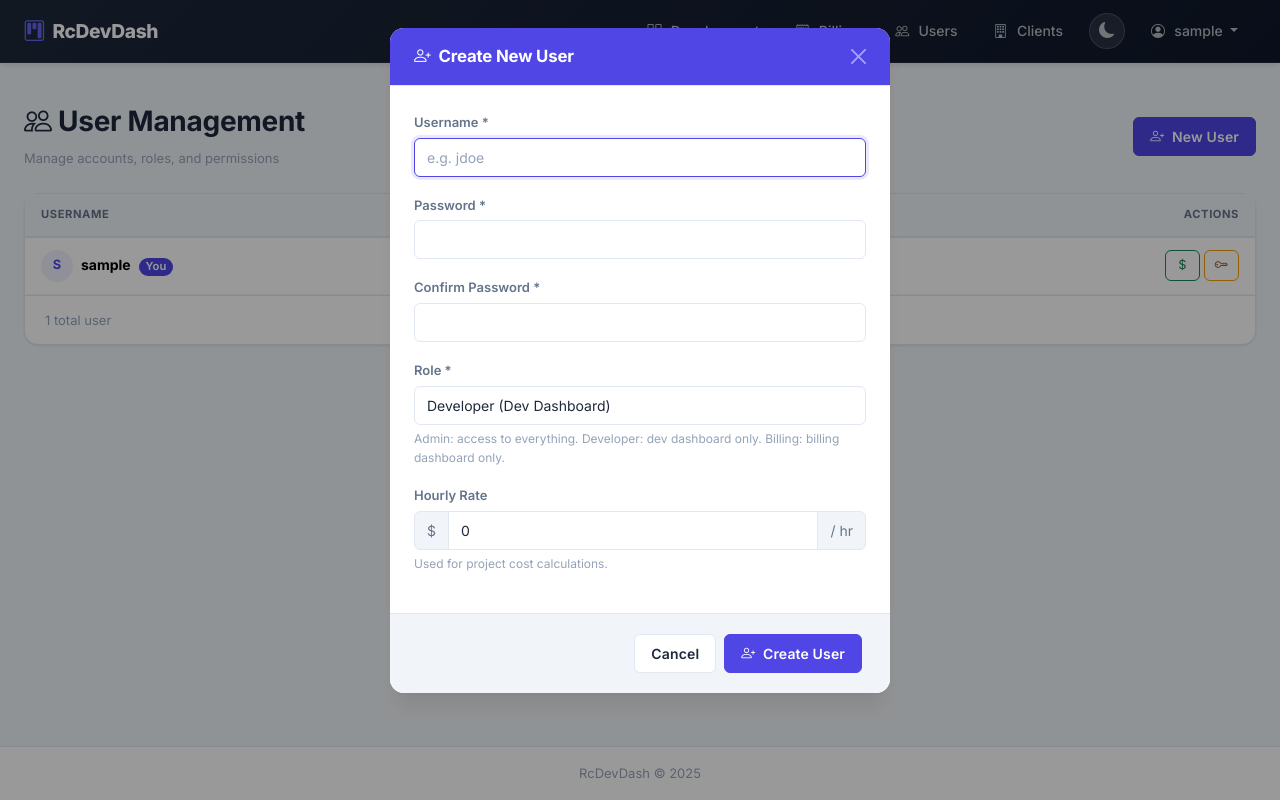
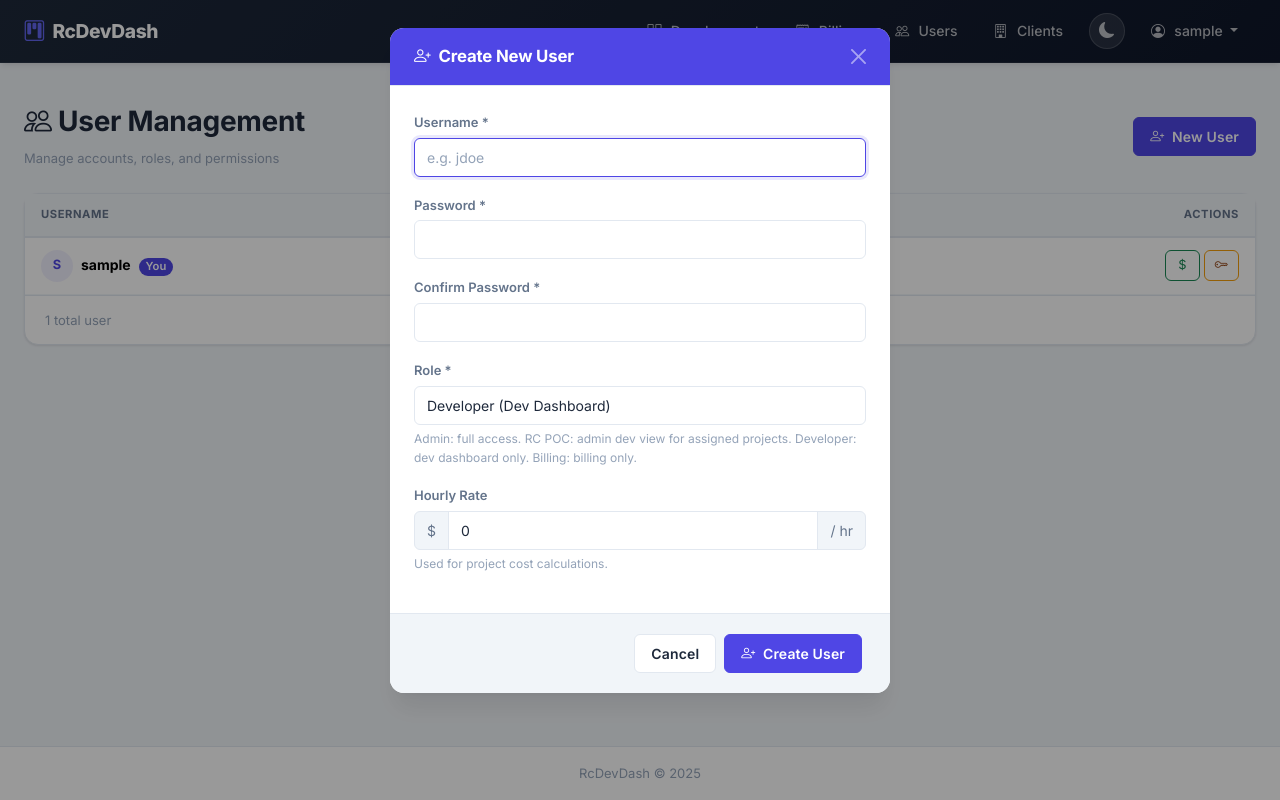
Before and after one commit to Right-Click-Dev/RcDevDash, a Flask app: page /users in a window 1280 px wide, after a click on "New User". Run offline with Flask 3, Linux system fonts and the light colour scheme; the visitor is signed in with stand-in values (Sample User, id 1); data comes from the database, SQL or seed files in the repository.

Commit message:
Rclick Tech Role

```diff
--- a/app.py
+++ b/app.py
@@ -161,14 +161,14 @@
     show_archived = request.args.get('show_archived', '0') == '1'
     clients = Client.query.order_by(Client.name).all()
 
-    # Developers only see projects they're assigned to
-    if current_user.role == User.ROLE_DEVELOPER:
+    # Developers and POC users only see projects they're assigned to
+    if current_user.role in (User.ROLE_DEVELOPER, User.ROLE_POC):
         assigned = current_user.assigned_projects
         if not show_archived:
             assigned = [p for p in assigned if p.status != 'archived']
         external_projects = [p for p in assigned if p.project_type == 'External']
         internal_projects = [p for p in assigned if p.project_type == 'Internal']
-        leads = []  # Developers don't manage leads
+        leads = []  # Non-admin users don't manage leads
     else:
         base_query = Project.query
         if not show_archived:
@@ -205,7 +205,7 @@
     from datetime import date as date_cls
     today = date_cls.today()
     month_start = datetime(today.year, today.month, 1)
-    developers = User.query.filter(User.role.in_([User.ROLE_DEVELOPER, User.ROLE_ADMIN])).all()
+    developers = User.query.filter(User.role.in_([User.ROLE_DEVELOPER, User.ROLE_ADMIN, User.ROLE_POC])).all()
     dev_mtd_hours = {}
     for dev in developers:
         mtd = db.session.query(db.func.coalesce(db.func.sum(WorkItem.hours), 0.0)).filter(
@@ -229,9 +229,13 @@
     if current_user.role == User.ROLE_DEVELOPER:
         return redirect(url_for('dev_project_view', project_id=project_id))
 
+    # POC users can only view projects they're assigned to
+    if current_user.is_poc and project not in current_user.assigned_projects:
+        abort(403)
+
     work_items = WorkItem.query.filter_by(project_id=project_id).order_by(WorkItem.work_date.desc()).all()
     tasks = Task.query.filter_by(project_id=project_id).order_by(Task.completed, Task.deadline).all()
-    developers = User.query.filter(User.role.in_([User.ROLE_DEVELOPER, User.ROLE_ADMIN])).order_by(User.username).all()
+    developers = User.query.filter(User.role.in_([User.ROLE_DEVELOPER, User.ROLE_ADMIN, User.ROLE_POC])).order_by(User.username).all()
     dev_comments = ProjectComment.query.filter_by(project_id=project_id, page_type='dev').order_by(ProjectComment.created_at.desc()).all()
     phases = Phase.query.filter_by(project_id=project_id).order_by(Phase.sort_order).all()
     clients = Client.query.order_by(Client.name).all()
--- a/models.py
+++ b/models.py
@@ -21,7 +21,8 @@
     ROLE_ADMIN = 'admin'
     ROLE_DEVELOPER = 'developer'
     ROLE_BILLING = 'billing'
-    ROLES = [ROLE_ADMIN, ROLE_DEVELOPER, ROLE_BILLING]
+    ROLE_POC = 'poc'
+    ROLES = [ROLE_ADMIN, ROLE_DEVELOPER, ROLE_BILLING, ROLE_POC]
 
     id = db.Column(db.Integer, primary_key=True)
     username = db.Column(db.String(80), unique=True, nullable=False)
@@ -37,12 +38,22 @@
     @property
     def can_access_dev(self):
         """Check if user can access developer pages"""
-        return self.role in (self.ROLE_ADMIN, self.ROLE_DEVELOPER)
+        return self.role in (self.ROLE_ADMIN, self.ROLE_DEVELOPER, self.ROLE_POC)
 
     @property
     def can_access_billing(self):
         """Check if user can access billing pages"""
         return self.role in (self.ROLE_ADMIN, self.ROLE_BILLING)
+
+    @property
+    def is_poc(self):
+        """Check if user is a Right Click POC"""
+        return self.role == self.ROLE_POC
+
+    @property
+    def can_manage_projects(self):
+        """Check if user can manage project details (admin view of projects)"""
+        return self.role in (self.ROLE_ADMIN, self.ROLE_POC)
 
     def set_password(self, password):
         """Hash and set the user's password"""
--- a/templates/user_management.html
+++ b/templates/user_management.html
@@ -47,6 +47,8 @@
                         <td>
                             {% if user.role == 'admin' %}
                             <span class="badge bg-warning text-dark"><i class="bi bi-shield-check me-1"></i>Admin</span>
+                            {% elif user.role == 'poc' %}
+                            <span class="badge bg-info"><i class="bi bi-person-badge me-1"></i>RC POC</span>
                             {% elif user.role == 'billing' %}
                             <span class="badge bg-success"><i class="bi bi-receipt me-1"></i>Billing</span>
                             {% else %}
@@ -118,11 +120,12 @@
                         <label for="role" class="form-label">Role *</label>
                         <select class="form-select" id="role" name="role" required>
                             <option value="admin">Admin (Full Access)</option>
+                            <option value="poc">RC POC (Admin View, Assigned Projects)</option>
                             <option value="developer" selected>Developer (Dev Dashboard)</option>
                             <option value="billing">Billing (Billing Dashboard)</option>
                         </select>
                         <div class="form-text">
-                            Admin: access to everything. Developer: dev dashboard only. Billing: billing dashboard only.
+                            Admin: full access. RC POC: admin dev view for assigned projects. Developer: dev dashboard only. Billing: billing only.
                         </div>
                     </div>
                     <div class="mb-3">
@@ -192,11 +195,12 @@
                         <label for="role_{{ user.id }}" class="form-label">Role *</label>
                         <select class="form-select" id="role_{{ user.id }}" name="role" required>
                             <option value="admin" {% if user.role == 'admin' %}selected{% endif %}>Admin (Full Access)</option>
+                            <option value="poc" {% if user.role == 'poc' %}selected{% endif %}>RC POC (Admin View, Assigned Projects)</option>
                             <option value="developer" {% if user.role == 'developer' %}selected{% endif %}>Developer (Dev Dashboard)</option>
                             <option value="billing" {% if user.role == 'billing' %}selected{% endif %}>Billing (Billing Dashboard)</option>
                         </select>
                         <div class="form-text">
-                            Admin: access to everything. Developer: dev dashboard only. Billing: billing dashboard only.
+                            Admin: full access. RC POC: admin dev view for assigned projects. Developer: dev dashboard only. Billing: billing only.
                         </div>
                     </div>
                 </div>
```
Also changed, not shown: templates/project_detail.html (+7 -3 lines).
